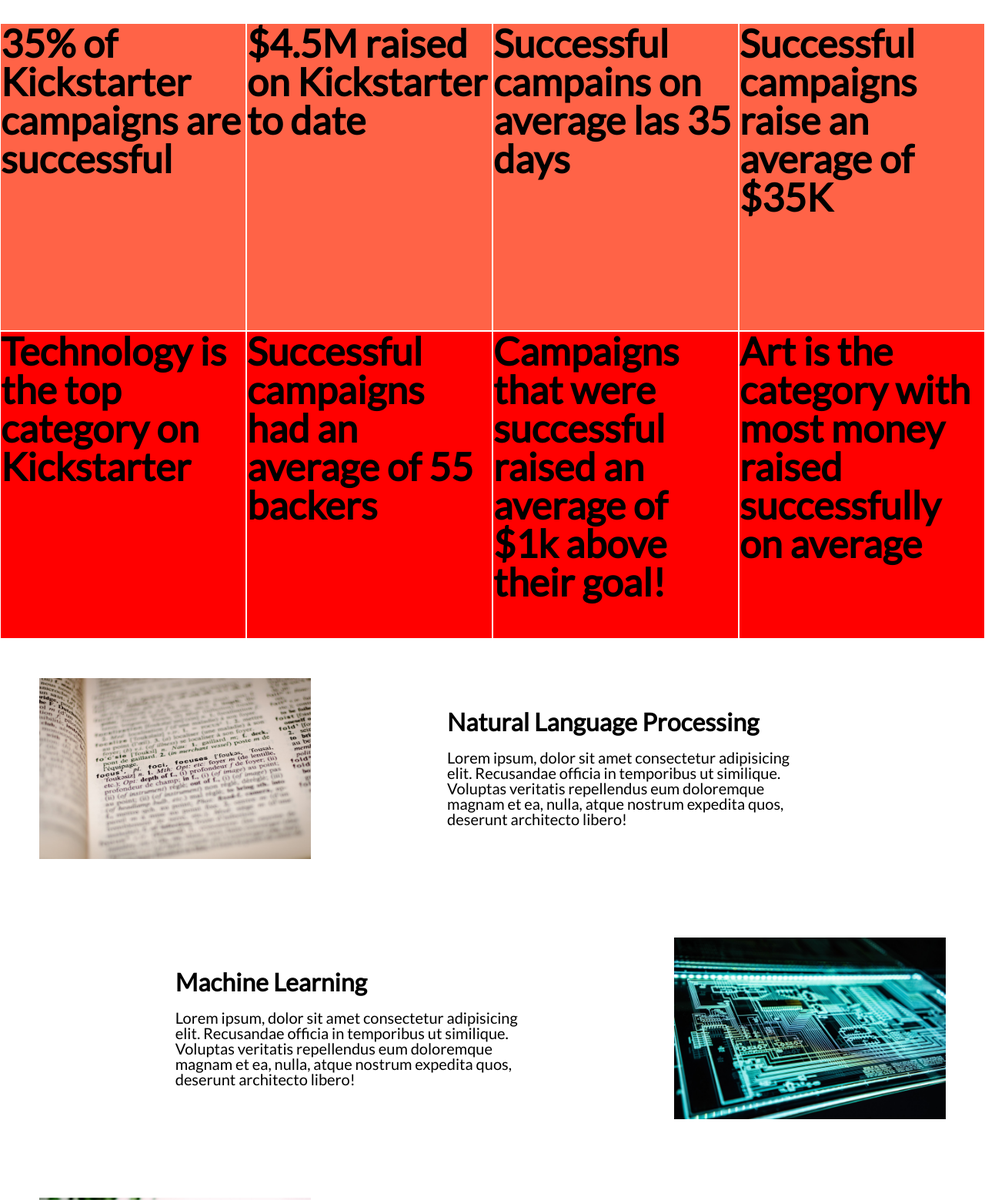
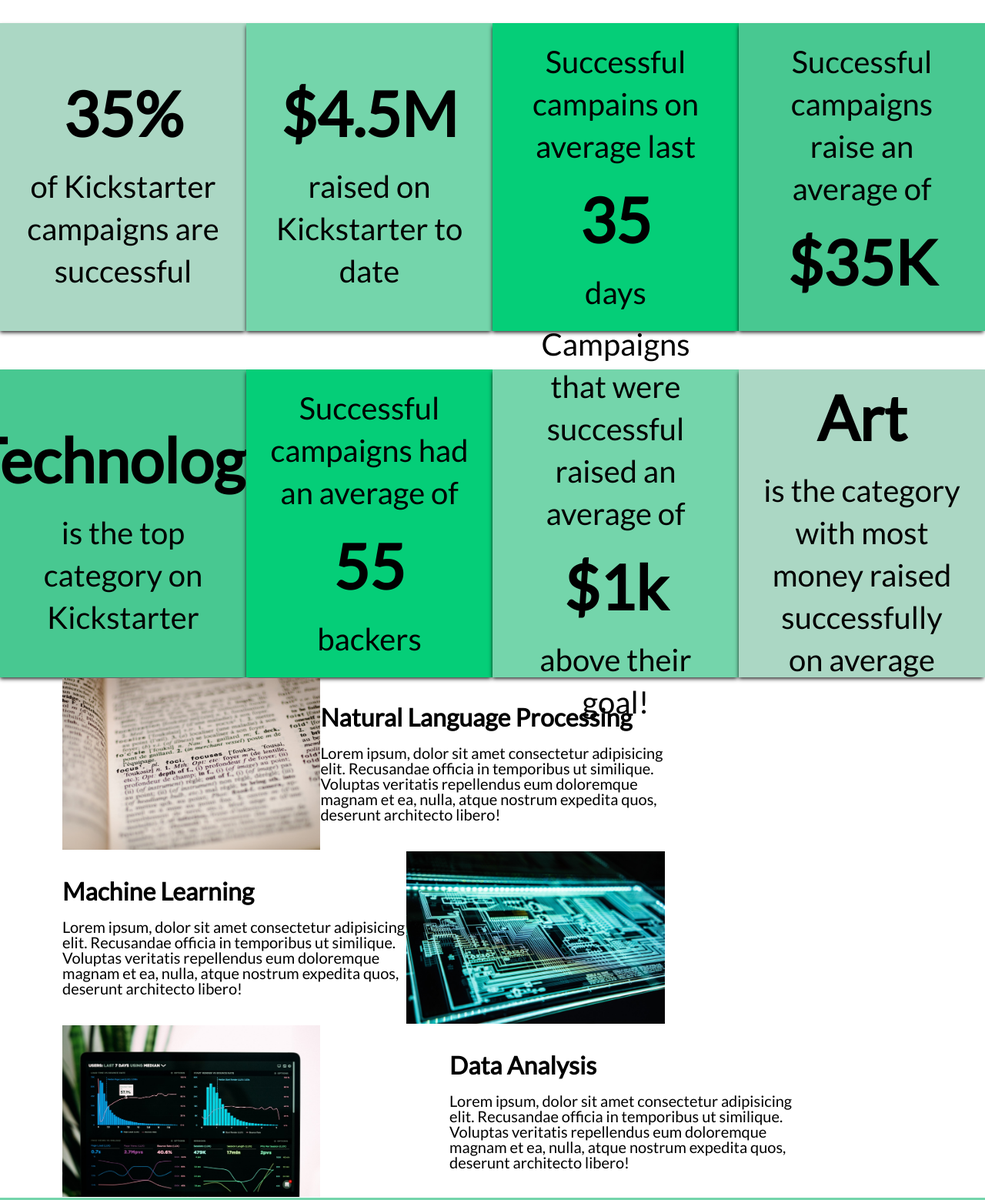
Before and after one commit to Kickstarter-Success/Web-UI, a plain HTML site: page index.html in a window 1280 px wide. Shown: the part 1780-3339 px from the top of the page at 77% size. Drawn offline with Linux system fonts and the light colour scheme.

Commit message:
got cards to mvp

```diff
--- a/css/index.css
+++ b/css/index.css
@@ -362,6 +362,18 @@ footer {
     border: 1px solid white;
   }
 }
+.body-content .green-1 {
+  background-color: #48c891ff;
+}
+.body-content .green-2 {
+  background-color: #05ce78ff;
+}
+.body-content .green-3 {
+  background-color: #74d5abff;
+}
+.body-content .green-4 {
+  background-color: #abd7c4ff;
+}
 .body-content .kickstarter-stats-container {
   display: flex;
   flex-direction: column;
@@ -372,13 +384,27 @@ footer {
   flex-direction: row;
   width: 100%;
   height: 400px;
+  margin-bottom: 50px;
   background-color: tomato;
 }
 .body-content .kickstarter-stats-container .kickstarter-stats-top p {
-  border: 1px solid white;
+  display: flex;
+  flex-direction: column;
+  justify-content: center;
   width: 25%;
   height: 400px;
-  font-size: 5rem;
+  font-size: 4rem;
+  align-items: center;
+  padding: 30px;
+  text-align: center;
+  font-weight: 300;
+  line-height: 5.5rem;
+  box-shadow: -1px 3px 5px -1px rgba(0, 0, 0, 0.85);
+}
+.body-content .kickstarter-stats-container .kickstarter-stats-top p b {
+  font-size: 8rem;
+  font-weight: 800;
+  margin: 40px 0;
 }
 .body-content .kickstarter-stats-container .kickstarter-stats-bot {
   display: flex;
@@ -388,142 +414,150 @@ footer {
   background-color: red;
 }
 .body-content .kickstarter-stats-container .kickstarter-stats-bot p {
-  border: 1px solid white;
+  display: flex;
+  flex-direction: column;
+  justify-content: center;
   width: 25%;
   height: 400px;
-  font-size: 5rem;
+  font-size: 4rem;
+  align-items: center;
+  padding: 30px;
+  text-align: center;
+  font-weight: 300;
+  line-height: 5.5rem;
+  box-shadow: -1px 3px 5px -1px rgba(0, 0, 0, 0.85);
 }
-.body-content .natural-language {
-  margin: 0 auto;
+.body-content .kickstarter-stats-container .kickstarter-stats-bot p b {
+  font-size: 8rem;
+  font-weight: 800;
+  margin: 40px 0;
+}
+.body-content .bottom-portion {
+  margin: 0 8rem;
+}
+.body-content .bottom-portion .natural-language {
   display: flex;
   align-items: center;
   flex-flow: row wrap;
-  padding: 5rem;
   border: 1px solid white;
 }
 @media (max-width:530px) {
-  .body-content .natural-language {
+  .body-content .bottom-portion .natural-language {
     padding: 0;
   }
 }
-.body-content .natural-language img {
+.body-content .bottom-portion .natural-language img {
   width: 30%;
 }
 @media (max-width:530px) {
-  .body-content .natural-language img {
+  .body-content .bottom-portion .natural-language img {
     width: 100%;
     display: flex;
     flex-flow: column wrap;
   }
 }
-.body-content .natural-language .natural-text {
-  margin: 0 auto;
+.body-content .bottom-portion .natural-language .natural-text {
   width: 40%;
 }
 @media (max-width:530px) {
-  .body-content .natural-language .natural-text {
+  .body-content .bottom-portion .natural-language .natural-text {
     width: 100%;
     align-items: center;
     text-align: center;
     padding-top: 2rem;
   }
 }
-.body-content .natural-language .natural-text h2 {
+.body-content .bottom-portion .natural-language .natural-text h2 {
   padding-bottom: 2rem;
   color: black;
 }
-.body-content .natural-language .natural-text p {
+.body-content .bottom-portion .natural-language .natural-text p {
   font-size: 2rem;
   text-align: left;
   font-weight: lighter;
 }
-.body-content .machine-learning {
-  margin: 0 auto;
+.body-content .bottom-portion .machine-learning {
   display: flex;
   flex-flow: row wrap;
   align-items: center;
-  padding: 5rem;
   border: 1px solid white;
 }
 @media (max-width:530px) {
-  .body-content .machine-learning {
+  .body-content .bottom-portion .machine-learning {
     padding: 0;
     flex-direction: column-reverse;
     padding-top: 3rem;
   }
 }
-.body-content .machine-learning img {
+.body-content .bottom-portion .machine-learning img {
   width: 30%;
 }
 @media (max-width:530px) {
-  .body-content .machine-learning img {
+  .body-content .bottom-portion .machine-learning img {
     width: 100%;
     display: flex;
     flex-flow: column wrap;
   }
 }
-.body-content .machine-learning .machine-text {
-  margin: 0 auto;
+.body-content .bottom-portion .machine-learning .machine-text {
   width: 40%;
 }
 @media (max-width:530px) {
-  .body-content .machine-learning .machine-text {
+  .body-content .bottom-portion .machine-learning .machine-text {
     width: 100%;
     align-items: center;
     text-align: center;
     padding-top: 2rem;
   }
 }
-.body-content .machine-learning .machine-text h2 {
+.body-content .bottom-portion .machine-learning .machine-text h2 {
   padding-bottom: 2rem;
   color: black;
 }
-.body-content .machine-learning .machine-text p {
+.body-content .bottom-portion .machine-learning .machine-text p {
   font-size: 2rem;
   text-align: left;
   font-weight: lighter;
 }
-.body-content .data-analysis {
-  margin: 0 auto;
+.body-content .bottom-portion .data-analysis {
   display: flex;
   flex-flow: row wrap;
   align-items: center;
-  padding: 5rem;
   border: 1px solid white;
 }
 @media (max-width:530px) {
-  .body-content .data-analysis {
+  .body-content .bottom-portion .data-analysis {
     padding: 0;
     flex-direction: column-reverse;
     padding-top: 3rem;
   }
 }
-.body-content .data-analysis img {
+.body-content .bottom-portion .data-analysis img {
   width: 30%;
 }
 @media (max-width:530px) {
-  .body-content .data-analysis img {
+  .body-content .bottom-portion .data-analysis img {
     width: 100%;
     display: flex;
     flex-flow: column wrap;
   }
 }
-.body-content .data-analysis .data-text {
+.body-content .bottom-portion .data-analysis .data-text {
   margin: 0 auto;
   width: 40%;
 }
 @media (max-width:530px) {
-  .body-content .data-analysis .data-text {
+  .body-content .bottom-portion .data-analysis .data-text {
     width: 100%;
     align-items: center;
     text-align: center;
     padding-top: 2rem;
   }
 }
-.body-content .data-analysis .data-text h2 {
+.body-content .bottom-portion .data-analysis .data-text h2 {
   padding-bottom: 2rem;
 }
-.body-content .data-analysis .data-text p {
+.body-content .bottom-portion .data-analysis .data-text p {
   font-size: 2rem;
   text-align: left;
   font-weight: lighter;
--- a/index.html
+++ b/index.html
@@ -62,27 +62,28 @@
         <div class="kickstarter-stats-container">
             <div class="kickstarter-stats-top">
                 <!-- <h1>35%</h1> -->
-                <p><b>35%</b> of Kickstarter campaigns are successful</p>
+                <p class="green-4"><b>35%</b> of Kickstarter campaigns are successful</p>
 
                 <!-- <h1>$4.5M</h1> -->
-                <p><b>$4.5M</b> raised on Kickstarter to date</p>
+                <p class="green-3"><b>$4.5M</b> raised on Kickstarter to date</p>
 
-                <p>Successful campains on average las <b>35</b> days</p>
+                <p class="green-2">Successful campains on average last <b>35</b> days</p>
 
-                <p>Successful campaigns raise an average of <b>$35K</b></p>
+                <p class="green-1">Successful campaigns raise an average of <b>$35K</b></p>
             </div>
 
             <div class="kickstarter-stats-bot">
-                <p><b>Technology</b> is the top category on Kickstarter</p>
+                <p class="green-1"><b>Technology</b> is the top category on Kickstarter</p>
 
-                <p>Successful campaigns had an average of <b>55</b> backers</p>
+                <p class="green-2">Successful campaigns had an average of <b>55</b> backers</p>
 
-                <p>Campaigns that were successful raised an average of <b>$1k</b> above their goal!</p>
+                <p class="green-3">Campaigns that were successful raised an average of <b>$1k</b> above their goal!</p>
 
-                <p><b>Art</b> is the category with most money raised successfully on average</p>
+                <p class="green-4"><b>Art</b> is the category with most money raised successfully on average</p>
             </div>
         </div>
 
+        <div class="bottom-portion">
             <div class="natural-language">
                     <img src="img/romain-vignes-ywqa9IZB-dU-unsplash.jpg" alt="zoomed in view of book">
 
@@ -112,6 +113,8 @@
                 </div>
         </div>
 
+    </div>
+
 
 
     <footer>Copyright</footer>
--- a/less/home-page.less
+++ b/less/home-page.less
@@ -136,6 +136,23 @@
         }
     }
 
+    .green-1{
+        background-color:#48c891ff;
+    }
+
+    .green-2{
+        background-color: #05ce78ff;
+
+    }
+
+    .green-3{
+        background-color: #74d5abff;
+    }
+
+    .green-4{
+        background-color: #abd7c4ff;
+    }
+
     .kickstarter-stats-container{
         display: flex;
         flex-direction: column;
@@ -147,14 +164,29 @@
             width: 100%;
             height: 400px;
             // padding: 5rem;
+            margin-bottom: 50px;
 
             background-color: tomato;
 
             p{
-                border: 1px solid white;
+                display: flex;
+                flex-direction: column;
+                justify-content: center;
                 width: 25%;
                 height: 400px;
-                font-size: 5rem;
+                font-size: 4rem;
+                align-items: center;
+                padding: 30px;
+                text-align: center;
+                font-weight: 300;
+                line-height: 5.5rem;
+                box-shadow: -1px 3px 5px -1px rgba(0,0,0,0.85);
+
+                b{
+                    font-size: 8rem;
+                    font-weight: 800;
+                    margin: 40px 0;
+                }
             }
         }
 
@@ -167,22 +199,37 @@
 
             background-color: red;
             p{
-                border: 1px solid white;
+                display: flex;
+                flex-direction: column;
+                justify-content: center;
                 width: 25%;
                 height: 400px;
-                font-size: 5rem;
+                font-size: 4rem;
+                align-items: center;
+                padding: 30px;
+                text-align: center;
+                font-weight: 300;
+                line-height: 5.5rem;
+                box-shadow: -1px 3px 5px -1px rgba(0,0,0,0.85);
+
+                b{
+                    font-size: 8rem;
+                    font-weight: 800;
+                    margin: 40px 0;
+                }
             }
         }
     }
 
+    .bottom-portion{
+        margin: 0 8rem;
 
         .natural-language{
-        margin: 0 auto;
             display: flex;
             align-items: center;
             flex-flow: row wrap;
 
-        padding: 5rem;
+
 
             border:1px solid white;
             @media @mobile{
@@ -199,7 +246,6 @@
             }
 
             .natural-text{
-            margin: 0 auto;
                 width: 40%;
 
                 @media @mobile{
@@ -221,11 +267,10 @@
         }
 
         .machine-learning{
-        margin: 0 auto;
             display: flex;
             flex-flow: row wrap;
             align-items: center;
-        padding: 5rem;
+
 
             border:1px solid white;
             @media @mobile{
@@ -244,7 +289,6 @@
             }
 
             .machine-text{
-            margin: 0 auto;
                 width: 40%;
 
                 @media @mobile{
@@ -266,11 +310,9 @@
         }
 
         .data-analysis{
-        margin: 0 auto;
             display: flex;
             flex-flow: row wrap;
             align-items: center;
-        padding: 5rem;
 
             border:1px solid white;
             @media @mobile{
@@ -311,5 +353,9 @@
                 }
             }
     }
+    }
+
+
+
 
 }
```
Also changed, not shown: less/variables.less (+7 -1 lines). Lines whose indentation alone changed are shown as unchanged.
